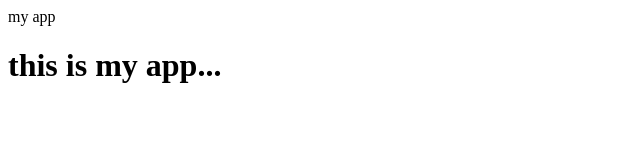
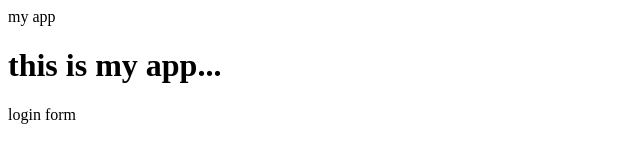
Before and after one commit to heerajohnson/appsample, a plain HTML site: page index.html in a window 1280 px wide. Shown: the full height of the page, 0-640 px from the left. Drawn offline with Linux system fonts and the light colour scheme.

Commit message:
change added

```diff
--- /dev/null
+++ b/dir2/app2.js
@@ -0,0 +1 @@
+console.log(123);
--- a/index.html
+++ b/index.html
@@ -4,5 +4,6 @@
     </head>
     <body>
         <h1>this is my app...</h1>
+        <p>login form</p>
     </body>
 </html>
```
Also changed, not shown: login.html (added, +1 -0 lines), log.txt (added).
